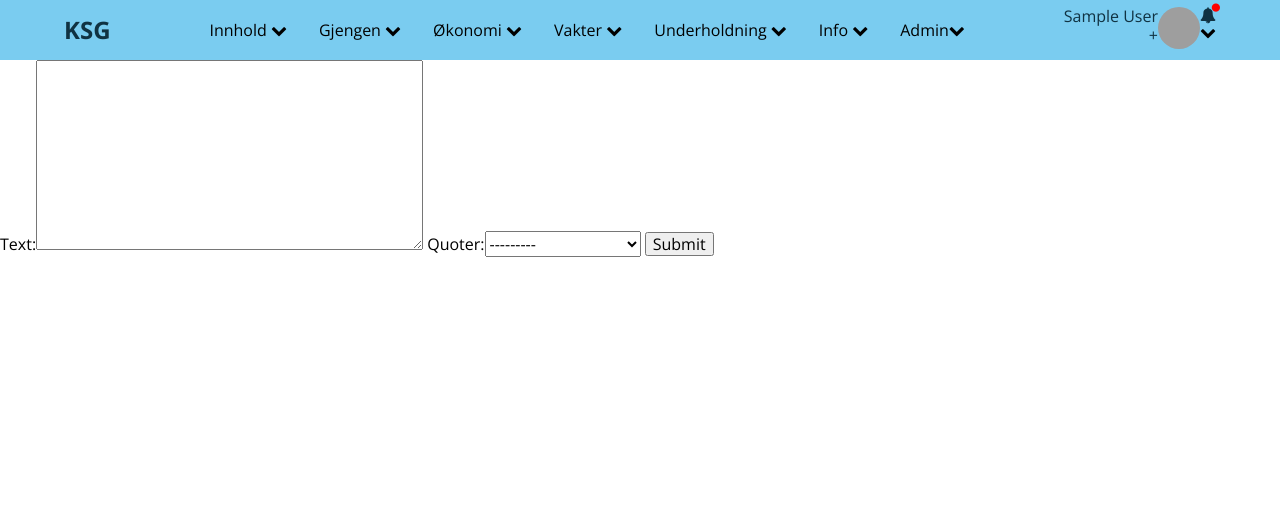
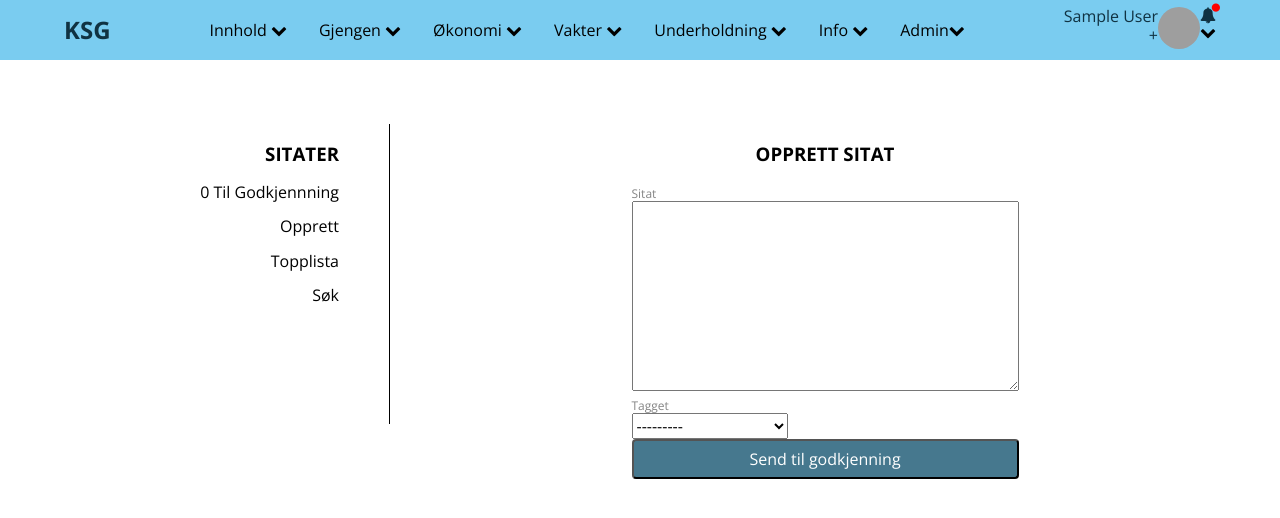
Before and after one commit to KSG-IT/ksg-nett, a Django app: page /internal/quotes/add/ in a window 1280 px wide. Shown: the top 518 px of the page. Run offline with Django 3.2, Linux system fonts and the light colour scheme; the visitor is signed in with stand-in values (Sample User, id 1); data comes from the database, SQL or seed files in the repository; parts of the project's set-up code (start-up, migrations or seed data) failed here and were passed over; grey boxes are pictures that could not be loaded.

Commit message:
Implement quotes/add template with basic left-panel and form

```diff
--- a/quotes/templates/quotes/quotes_add.html
+++ b/quotes/templates/quotes/quotes_add.html
@@ -1,8 +1,39 @@
 {% extends 'internal/base.html' %}
+{% load static %}
+{% load i18n %}
+{% block header %}
+    <link rel="stylesheet" href="{% static 'quotes/css/quotes.css' %}">
+{% endblock %}
 {% block body_content %}
-  <form method="POST">
-    {% csrf_token %}
-    {{ quote_form }}
-    <input type="submit">
-  </form>
+    <div>
+        <div class="default-container default-top-offset">
+            <div id="left-wrapper" class="default-left-panel profilepage__thumbwrapper text-right">
+                <h3><a class="btn btn-primary resetlink" href="/internal/quotes/">SITATER</a></h3>
+                <p><a class="btn btn-primary resetlink" href="/internal/quotes/pending/">{{ pending | length }} Til
+                    Godkjennning</a></p>
+                <p><a class="btn btn-primary resetlink" href="/internal/quotes/add/">Opprett</a></p>
+                <p><a class="btn btn-primary resetlink" href="/internal/quotes/highscore/">Topplista</a></p>
+                <p>Søk</p>
+            </div>
+            <div class="default-right-panel" id="right-wrapper">
+                <div class="quote__pending_container">
+                    <h3>OPPRETT SITAT</h3>
+                    <form method="POST">
+                        {% csrf_token %}
+                        <label class="default-grey-label">Sitat</label>
+                        <div>
+                            {{ quote_form.text }}
+                        </div>
+                        <label class="default-grey-label">Tagget</label>
+                        <div>
+                            {{ quote_form.quoter }}
+                        </div>
+                        <div>
+                            <input type="submit" value="Send til godkjenning" class="primary-blue-button">
+                        </div>
+                    </form>
+                </div>
+            </div>
+        </div>
+    </div>
 {% endblock %}
```
